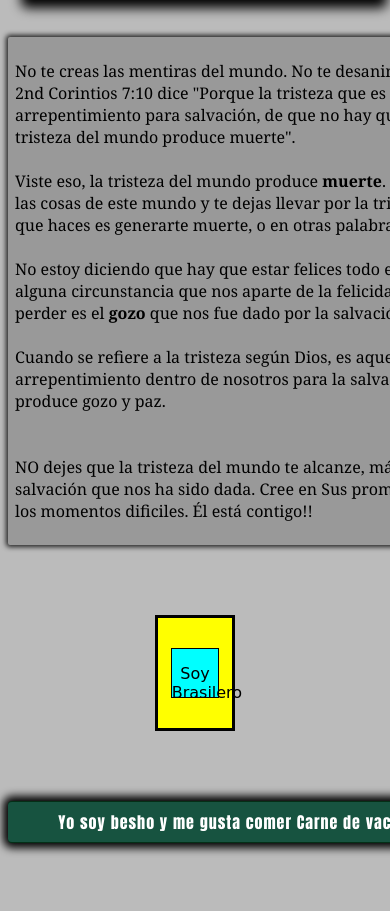
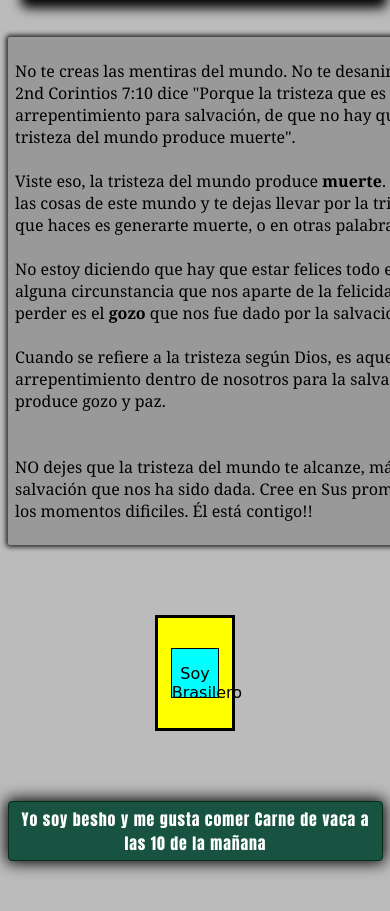
Before and after one commit to gabo-hacStyle/gabs, a plain HTML site: page index.html in a window 390 px wide. Shown: the part 128-1039 px from the top of the page. Drawn offline with Linux system fonts and the light colour scheme.

Commit message:
Adding a responsive mode to the footer

```diff
--- a/css styles/styles-for-pruevas.css
+++ b/css styles/styles-for-pruevas.css
@@ -111,3 +111,19 @@ span.italic{
 	color: white;
 	letter-spacing: 1px;
 }
+/* Responsive footer*/
+@media (max-width: 405px){
+	.wrapper{
+		width: 97%;
+		margin: 50px auto;
+		font-size: .99em;
+		padding: 5px;
+		box-shadow: 0px 0px 15px 2px black;
+		border:
+		1px solid rgb(4, 47, 23);
+	}
+	}
+	.words{
+		letter-spacing: .9px;
+	}
+}
```
